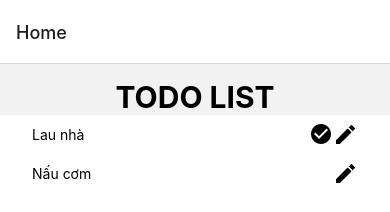
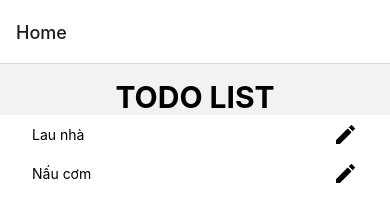
Before and after one commit to thuylinh0312/aweproject, a React Native app: screen /Home in a window 390 px wide. Shown: the top 212 px of the page. Built offline with nearby package versions, Linux system fonts and the light colour scheme; grey boxes are pictures that could not be loaded.

Commit message:
update delete task

```diff
--- a/src/components/EditingTask/index.js
+++ b/src/components/EditingTask/index.js
@@ -6,8 +6,10 @@ export const EditingTask = ({setEditingTask, editingTask, setTasks, tasks}) => {
     if (editingTask) {
         return (
             <View style={styles.editingTask}>
-                <TextInput onChangeText={(text) => setEditingTask({name: text, isDone: editingTask.isDone, index: editingTask.index})}
-                           defaultValue={editingTask.name}/>
+                <TextInput
+                    onChangeText={(text) => setEditingTask({name: text, isDone: editingTask.isDone, index: editingTask.index})}
+                    defaultValue={editingTask.name}
+                />
                 <View style={{flexDirection: 'row', alignItems: 'center'}}>
                     <TouchableOpacity onPress={() => setEditingTask({...editingTask, isDone: !editingTask.isDone})}>
                         {editingTask.isDone ? <Image source={images.check} /> : <Image source={images.x} />}
--- a/src/components/ListTask/index.js
+++ b/src/components/ListTask/index.js
@@ -1,9 +1,8 @@
 import React from 'react'
-import {ScrollView, TouchableOpacity, Text, TextInput, View, StyleSheet, Image} from 'react-native'
+import {ScrollView, TouchableOpacity, Text, TextInput, View, StyleSheet, Image, Alert} from 'react-native'
 import { images } from '../../../assets'
 
 export const ListTask = ({tasks, editingTask, setEditingTask, setTasks}) => {
-
     return (
         <ScrollView style={styles.container}>
             {/* <View style = {styles.text}>
@@ -15,7 +14,6 @@ export const ListTask = ({tasks, editingTask, setEditingTask, setTasks}) => {
             </TouchableOpacity> */}
             {tasks.map((e, index) => {
                 const isEditing = !!editingTask && editingTask.index === index
-
                 return (
                     <TouchableOpacity style={styles.item}
                         key={index.toString()}
@@ -36,28 +34,43 @@ export const ListTask = ({tasks, editingTask, setEditingTask, setTasks}) => {
                                     }
                                 }
                                 ]
-
                             );
                         }}
                     >
                     <TextInput
                         onChangeText={(text) => setEditingTask({name: text, isDone: editingTask.isDone, index: editingTask.index})}
-                        defaultValue={e.name} editable={isEditing} />
+                        defaultValue={e.name}
+                        editable={isEditing}
+                    />
                     <View style = {{flexDirection: "row"}}>
-                        <TouchableOpacity onPress={() => setEditingTask({...editingTask, isDone: !editingTask.isDone})} disabled={!isEditing}>
-                            {(!!editingTask && editingTask.index === index ? editingTask.isDone : e.isDone) ? (<Image source={images.check} />) : (<Image source={images.x} />)}
+                        <TouchableOpacity
+                            onPress={() => {
+                                setEditingTask({...editingTask, isDone: !editingTask.isDone})
+                                // if (editingTask.isDone === true){
+                                //     alert("Cong viec da hoan thanh")
+                                //     const removed = tasks.filter((e, i) => editingTask.index !== i)
+                                //     setTasks(removed)
+                                // }
+                            }}
+                            disabled={!isEditing}
+                        >
+                        {(isEditing ? editingTask.isDone : e.isDone) ? (<Image source={images.check} />) : (<Image source={images.x} />)}
                         </TouchableOpacity>
                         <TouchableOpacity
                             onPress={() => {
+
                                 if (isEditing) {
                                     const newArray = [...tasks]
                                     newArray[editingTask.index] = editingTask
+                                    if (editingTask.isDone === true){
+                                        alert("Cong viec da hoan thanh")
+                                        const newArray = tasks.filter((e, i) => editingTask.index !== i)
                                         setTasks(newArray)
+                                    }else setTasks(newArray)
                                     setEditingTask(undefined)
                                 } else {
                                     setEditingTask(
-                                        (!editingTask || e.name !== editingTask.name)
-                                        ? ({...e, index}) : undefined
+                                        (!editingTask || e.name !== editingTask.name) ? ({...e, index}) : undefined
                                     )
                                 }
                                 // if (!editingTask || e.name !== editingTask.name) { // false, undefined, null, 0, '',
@@ -67,12 +80,10 @@ export const ListTask = ({tasks, editingTask, setEditingTask, setTasks}) => {
                                 // }
                             }}
                         >
-                            {isEditing ? <Text>OK</Text> : <Image style = {{width:25, height:25}}
-                                source={images.change}/>}
+                            {isEditing ? <Text>OK</Text> : <Image style = {{width:25, height:25}} source={images.change}/>}
                         </TouchableOpacity>
                     </View>
                     </TouchableOpacity>
-
                 )
             })}
         </ScrollView>
--- a/src/screens/HomeScreen/index.js
+++ b/src/screens/HomeScreen/index.js
@@ -1,18 +1,12 @@
 import React, {useState} from 'react'
-import {Text, View, TouchableOpacity, TextInput, Alert, StyleSheet, ScrollView, Image, Keyboard} from 'react-native'
-import { images } from '../../../assets'
+import {Text, View, StyleSheet, Keyboard} from 'react-native'
 import {ListTask} from '../../components/ListTask'
 import { AddTask } from '../../components/AddTask'
 import { EditingTask } from '../../components/EditingTask'
 
 export const HomeScreen = ({navigation, route}) => {
-    const [tasks, setTasks] = useState([{name: 'Lau nhà', isDone: true}, {name: 'Nấu cơm', isDone: false}])
+    const [tasks, setTasks] = useState([{name: 'Lau nhà', isDone: false}, {name: 'Nấu cơm', isDone: false}])
     const [taskInput, setTaskInput] = useState('')
-    const [value, setValue] = useState('')
-    const [taskName, setTaskName] = useState('')
-    const [showAddTaskInput, setShowAddTaskInput] = useState(false)
-    const [show, setShow] = useState(false)
-    const [check, setCheck] = useState(false)
     const [editingTask, setEditingTask] = useState(undefined)
 
     return (
```
Lines whose indentation alone changed are shown as unchanged.
